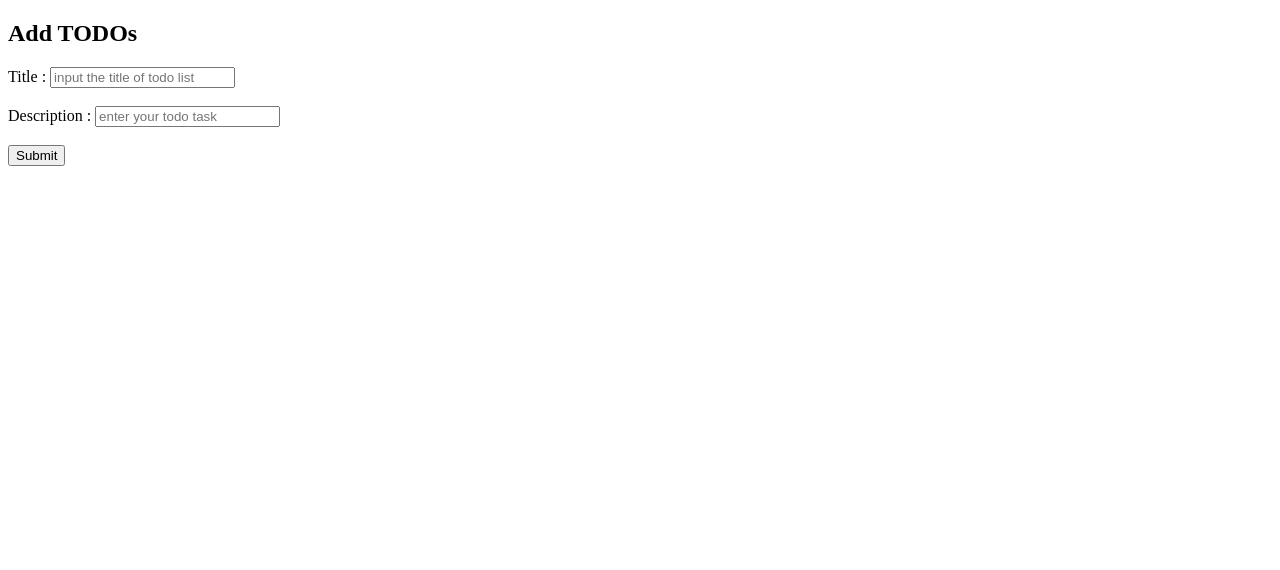
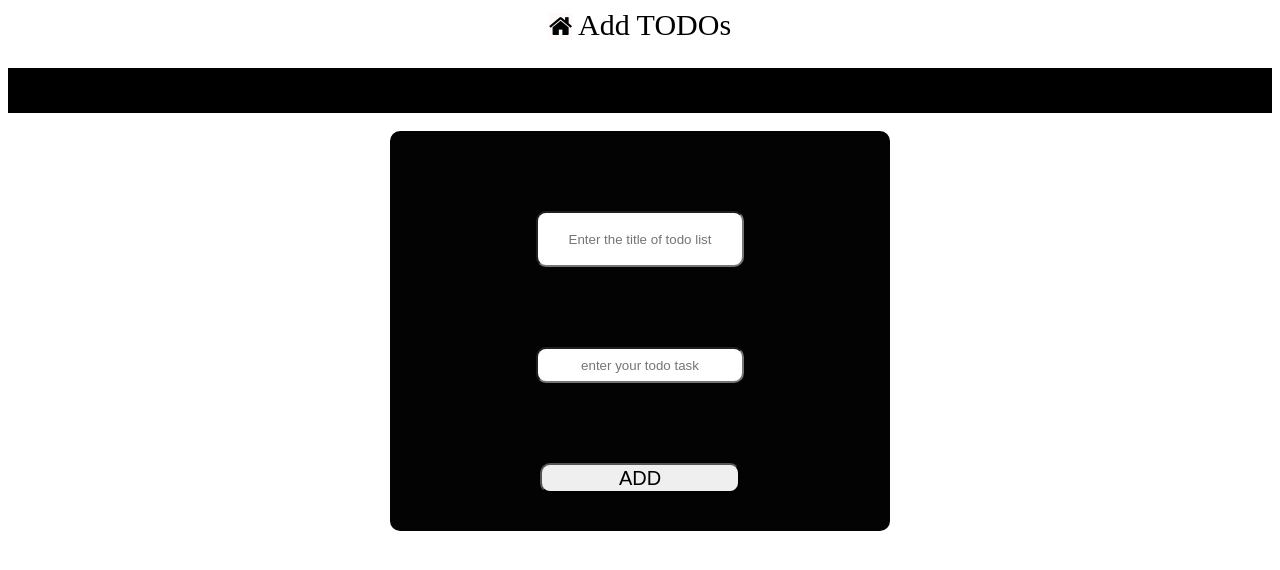
Before and after one commit to reshmisaji/TODO, a website: page public/todoForm.html in a window 1280 px wide. Drawn offline with Linux system fonts and the light colour scheme; no server answers.

Commit message:
add UI for the existing features

```diff
--- a/public/main.css
+++ b/public/main.css
@@ -1,7 +1,12 @@
 a{
   text-decoration: none;
   font-size: 25px;
-  color:black
+  color:black;
+  background-color: rgb(254, 249, 249);
+}
+
+label{
+  color:white;
 }
 
 .lists:hover{
@@ -46,14 +51,7 @@ height:60px;
   border: solid rgb(60, 57, 57);
   text-align: center;
   margin: 0 auto;
-}
-
-.items{
-  width:500px;
-  height:35px;
-  border: solid rgb(60, 57, 57);
-  text-align: center;
-  margin: 0 auto;
+  border-radius: 10px;
 }
 
 .update{
@@ -65,6 +63,25 @@ height:60px;
   width:500px;
   height:400px;
   margin:0 auto;
-  background-color: gray;
+  background-color: rgb(3, 3, 3);
+  text-align: center;
+  border-radius: 10px;
+}
+
+.addTodo input{
+  width:200px;
+  height:30px;
+  border-radius: 10px;
+  margin-top: 80px;
   text-align: center;
 }
+
+.addButton{
+  font-size: 20px;
+}
+
+.addButton:hover{
+  background-color: green;
+  color:white;
+  font-size: 20px;
+}
--- a/public/todoForm.html
+++ b/public/todoForm.html
@@ -1,7 +1,7 @@
 <!DOCTYPE html>
 <html>
   <head>
-  <title> Todo Form</title>
+    <title>Todo Form</title>
     <script src="main.js"></script>
     <link rel="stylesheet" type="text/css" href="main.css" />
     <link
@@ -10,11 +10,27 @@
     />
   </head>
   <body>
-  <header> <h2>Add TODOs</h2></header>
-  <form id="addComments" action="/todoList" method="POST" >
-  <label>Title : </label><input type="text" name="title" required placeholder="input the title of todo list"  /><br /><br />
-  <label>Description : </label><input type="text" name="item" required placeholder="enter your todo task" /><br /><br />
-<input type="submit" name="ADD" />
+    <header class="header"><a href="/todoList" class="homeIcon"><i class="fa fa-home" aria-hidden="true"></i></a> Add TODOs</header>
+    <nav class="navigation"></nav>
+    <main id="itemContainer" class="formContainer">
+      <br />
+      <form id="addComments" action="/todoList" method="POST" class="addTodo">
+        <input
+          type="text"
+          id="item"
+          name="title"
+          style="height:50px"
+          required
+          placeholder="Enter the title of todo list"
+        /><br />
+        <input
+          type="text"
+          name="item"
+          required
+          placeholder="enter your todo task"
+        /><br />
+        <input type="submit" name="ADD" value="ADD" class="addButton" />
       </form>
+    </main>
   </body>
 </html>
```
Also changed, not shown: public/addItem.html (+2 -3 lines). Lines whose indentation alone changed are shown as unchanged.
